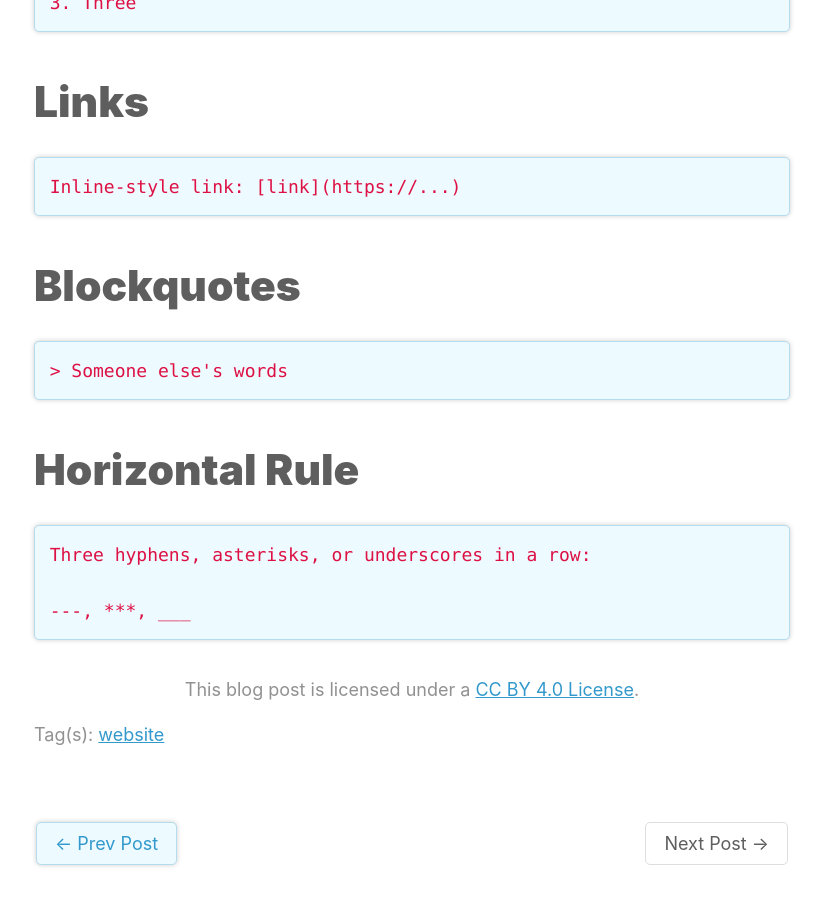
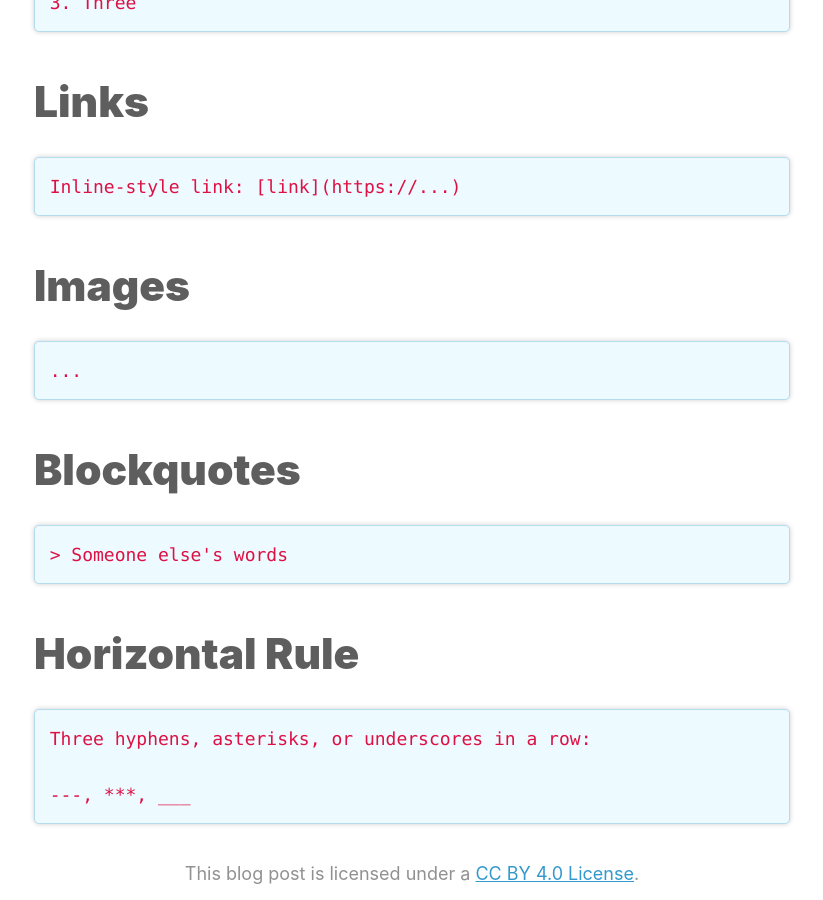
Before and after one commit to ajpwalser/ajpwalser.github.io, a Jekyll site: the page built from _posts/2021-06-24-markdown-syntax-guide.md, in a window 1280 px wide and 900 px high, scrolled down 1513 px. Shown: the whole window, without its empty margins (228-1051 px from the left). Built offline with Jekyll 4.4.1, drawn with Linux system fonts in a browser that asks for light colours; some web fonts are replaced.

Commit message:
Update 2021-06-24-markdown-syntax-guide.md

````diff
--- a/_posts/2021-06-24-markdown-syntax-guide.md
+++ b/_posts/2021-06-24-markdown-syntax-guide.md
@@ -55,6 +55,12 @@ Ordered:
 Inline-style link: [link](https://...)
 ```
 
+### Images
+
+```
+...
+```
+
 ### Blockquotes
 
 ```
````
